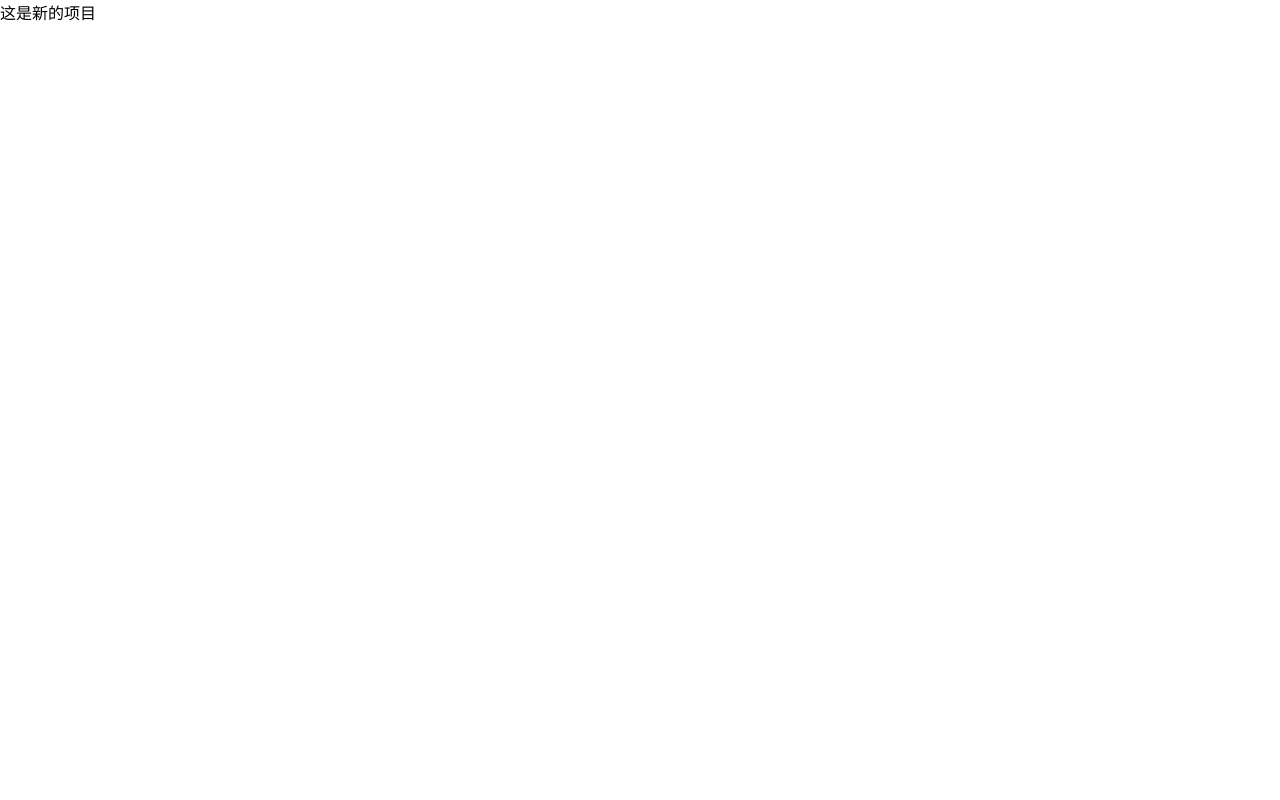
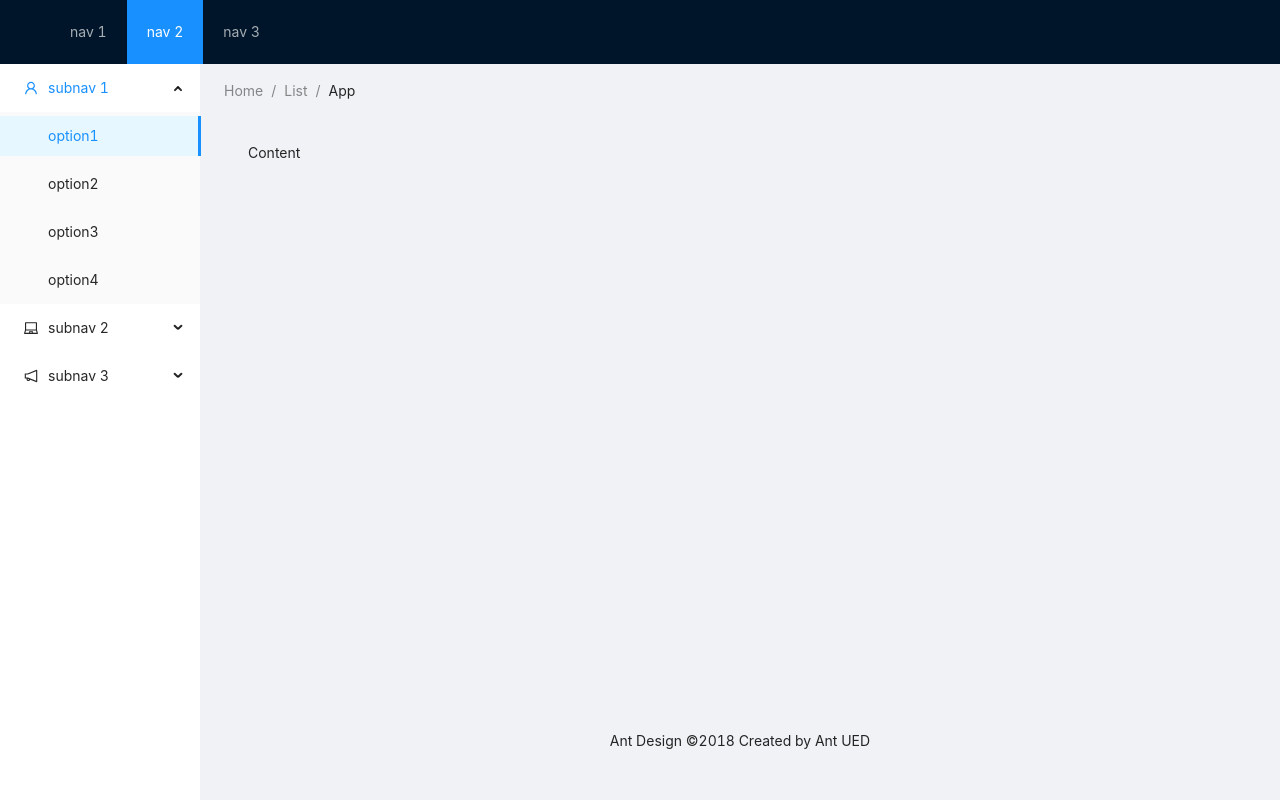
Before and after one commit to YihaoCCC/react-learn, a React (Create React App) app: page / in a window 1280 px wide. Built offline with nearby package versions, Linux system fonts and the light colour scheme.

Commit message:
🎉 init(项目初始化): 路由及antd配置

```diff
--- a/package.json
+++ b/package.json
@@ -7,7 +7,7 @@
     "@testing-library/react": "^13.2.0",
     "@testing-library/user-event": "^13.5.0",
     "animate.css": "^4.1.1",
-    "antd": "^4.21.3",
+    "antd": "^4.23.2",
     "classnames": "^2.3.1",
     "mobx": "^6.6.1",
     "mobx-react-lite": "^3.4.0",
--- a/src/index.js
+++ b/src/index.js
@@ -1,8 +1,14 @@
 import React from 'react';
 import ReactDOM from 'react-dom/client';
+
+
+import 'antd/dist/antd.min.css';
 import './index.css';
 import 'animate.css'
+
 import App from './newApp/App';
+
+
 // import reportWebVitals from './reportWebVitals';
 
 const root = ReactDOM.createRoot(document.getElementById('root'));
--- a/src/newApp/App.js
+++ b/src/newApp/App.js
@@ -1,9 +1,14 @@
+import { BrowserRouter, Routes, Route}  from 'react-router-dom'
+
+import Login from './Login/index.js'
+import Layout from './Layout/index.js'
 export default function App() {
     return (
-        <>
-            <div>
-                这是新的项目
-            </div>
-        </>
+        <BrowserRouter>
+            <Routes>
+                <Route path='/login' element={<Login/>}></Route>
+                <Route path='/' element={<Layout/>}></Route>
+            </Routes>
+        </BrowserRouter>
     )
 }
--- /dev/null
+++ b/src/newApp/Layout/index.js
@@ -0,0 +1,83 @@
+import { LaptopOutlined, NotificationOutlined, UserOutlined } from '@ant-design/icons';
+import { Breadcrumb, Layout, Menu } from 'antd';
+import React from 'react';
+const { Header, Content, Footer, Sider } = Layout;
+const items1 = ['1', '2', '3'].map((key) => ({
+    key,
+    label: `nav ${key}`,
+}));
+const items2 = [UserOutlined, LaptopOutlined, NotificationOutlined].map((icon, index) => {
+    const key = String(index + 1);
+    return {
+        key: `sub${key}`,
+        icon: React.createElement(icon),
+        label: `subnav ${key}`,
+        children: new Array(4).fill(null).map((_, j) => {
+            const subKey = index * 4 + j + 1;
+            return {
+                key: subKey,
+                label: `option${subKey}`,
+            };
+        }),
+    };
+});
+
+
+export default function App() {
+    return (
+        <>
+            <Layout style={{height:"100vh"}}>
+                <Header className="header">
+                    <div className="logo" />
+                    <Menu theme="dark" mode="horizontal" defaultSelectedKeys={['2']} items={items1} />
+                </Header>
+                <Layout>
+                    <Sider width={200}  theme='dark'>
+                        <Menu
+                            mode="inline"
+                            defaultSelectedKeys={['1']}
+                            defaultOpenKeys={['sub1']}
+                            style={{
+                                height: '100%',
+                                borderRight: 0,
+                            }}
+                            items={items2}
+                        />
+                    </Sider>
+                    <Layout
+                        style={{
+                            padding: '0 24px 24px',
+                        }}
+                    >
+                        <Breadcrumb
+                            style={{
+                                margin: '16px 0',
+                            }}
+                        >
+                            <Breadcrumb.Item>Home</Breadcrumb.Item>
+                            <Breadcrumb.Item>List</Breadcrumb.Item>
+                            <Breadcrumb.Item>App</Breadcrumb.Item>
+                        </Breadcrumb>
+                        <Content
+                            className="site-layout-background"
+                            style={{
+                                padding: 24,
+                                margin: 0,
+                                minHeight: 280,
+                            }}
+                        >
+                            Content
+                        </Content>
+                        <Footer
+                            style={{
+                            textAlign: 'center',
+                            }}
+                        >
+                            Ant Design ©2018 Created by Ant UED
+                        </Footer>
+                    </Layout>
+                </Layout>
+            </Layout>
+        </>
+    )
+}
--- /dev/null
+++ b/src/newApp/Login/index.js
@@ -0,0 +1,7 @@
+export default function Login() {
+    return (
+        <>
+            Login index
+        </>
+    )
+}
```
Also changed, not shown: 1 other file (tests, documents, lock files or other folders).
